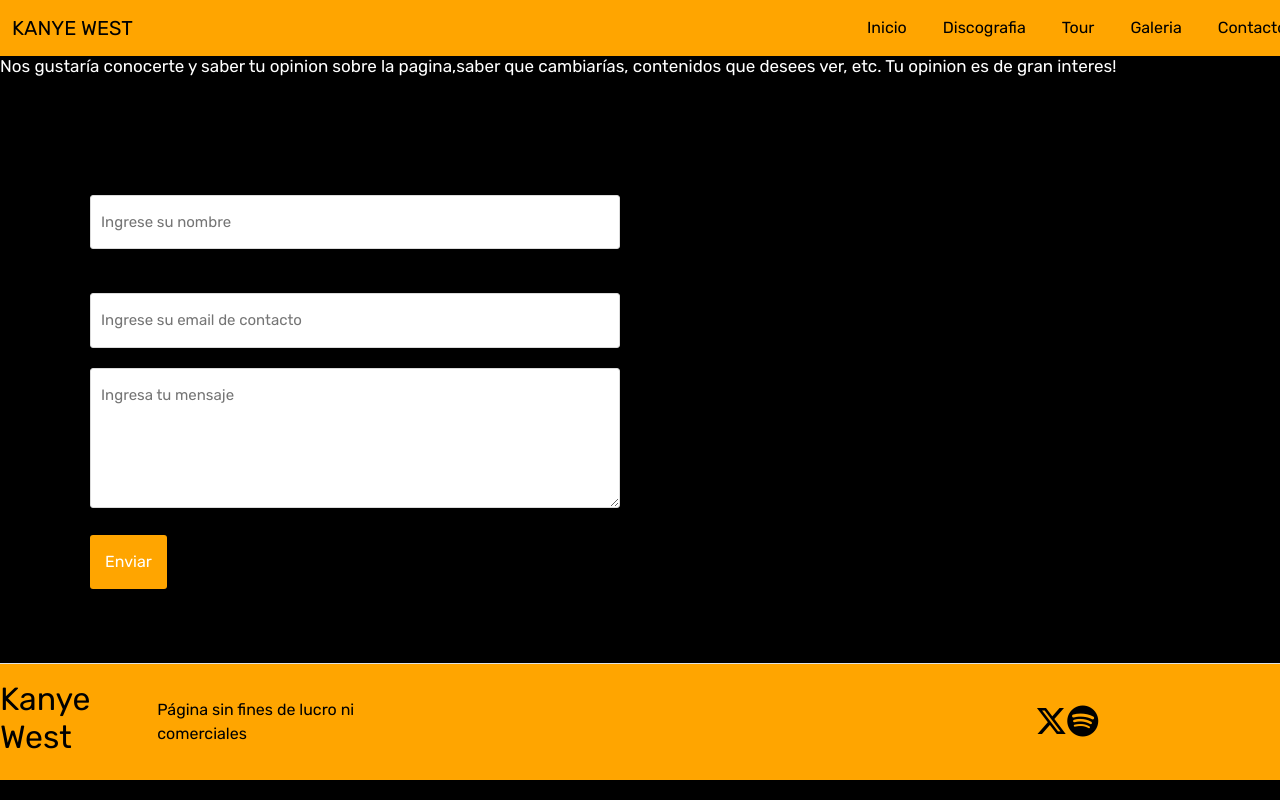
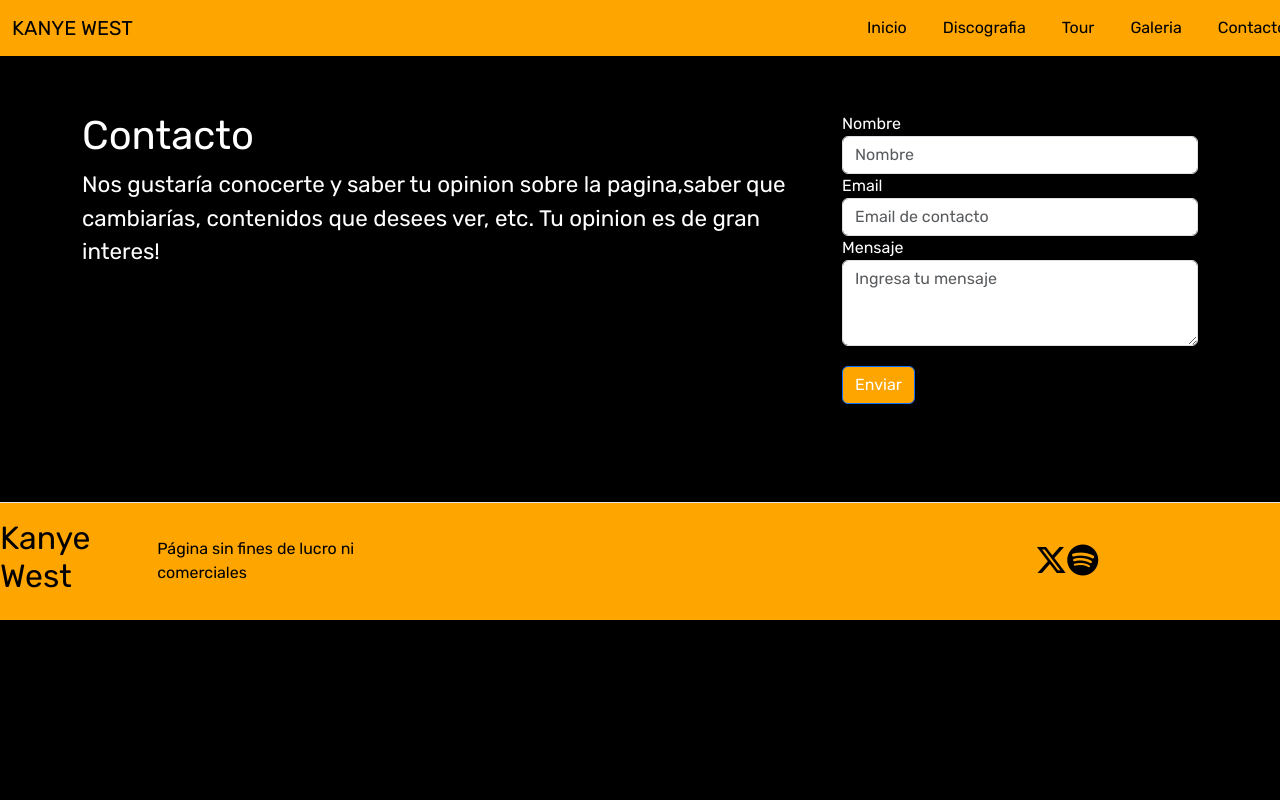
Before and after one commit to GonzaloGaleano1/proyecto-coderhouse, a website: page contacto.html in a window 1280 px wide. Drawn offline with nearby package versions, Linux system fonts and the light colour scheme.

Commit message:
PreEntrega3-Galeano

```diff
--- a/contacto.html
+++ b/contacto.html
@@ -37,20 +37,34 @@
 
     </nav>
     <!-- Formulario -->
-    <h1 class="contacto">Contacto</h1>
-    <p class="contacto-p">Nos gustaría conocerte y saber tu opinion sobre la pagina,saber que cambiarías, contenidos que
-        desees ver, etc. Tu opinion es de gran interes!</p>
-
-    <section class="container-form">
-        <form action="" method="post">
-            <label for="Nombre"></label>
-            <input class="campo" type="text" id="nombre" name="nombre" placeholder="Ingrese su nombre">
-            <label for="Email"></label>
-            <input class="campo" type="text" id="email" name="email" placeholder="Ingrese su email de contacto">
-            <textarea name="mensaje" placeholder="Ingresa tu mensaje"></textarea>
-            <input type="submit" name=enviar value="Enviar" class="btn-enviar">
-        </form>
-    </section>
+    <div class="container pt-3 body_style mb-5">
+        <div class="row mt-5 mb-5">
+            <div class="col-12 col-md-8 col-lg-8 text-left">
+                <h1 class="mt-5">Contacto</h1>
+                <p class="lead text-white texto-contacto">Nos gustaría conocerte y saber tu opinion sobre la
+                    pagina,saber que cambiarías, contenidos que desees ver, etc. Tu opinion es de gran interes!</p>
+            </div>
+            <div class="col-12 col-md-4 col-lg-4 mt-5">
+                <form action="" method="post">
+                    <div class="form-group">
+                        <label for="exampleFormControlInput1">Nombre</label>
+                        <input type="text" class="form-control" id="exampleFormControlInput1" placeholder="Nombre">
+                    </div>
+                    <div class="form-group">
+                        <label for="exampleInputEmail1">Email</label>
+                        <input type="email" class="form-control" id="exampleInputEmail1" aria-describedby="emailHelp"
+                            placeholder="Email de contacto">
+                    </div>
+                    <div class="form-group">
+                        <label for="exampleFormControlTextarea1">Mensaje</label>
+                        <textarea class="form-control" id="exampleFormControlTextarea1" rows="3"
+                            placeholder="Ingresa tu mensaje"></textarea>
+                    </div>
+                    <button type="submit" class="btn btn-primary">Enviar</button>
+                </form>
+            </div>
+        </div>
+    </div>
 
     <!-- Footer -->
     <footer class="d-flex flex-wrap justify-content-between align-items-center py-3 my-4 border-top">
--- a/scss/style.scss
+++ b/scss/style.scss
@@ -4,6 +4,7 @@
 $color_4: initial;
 $color_5: rgb(255, 255, 255);
 $font-family_1: 'Rubik', sans-serif;
+$fuentecontacto: 1.4em;
 $background-color_1: rgb(0, 0, 0);
 $background-color_2: orange;
 $background-color_3: rgb(230, 196, 3);
@@ -12,9 +13,11 @@
 * {
 	text-decoration: none;
 }
+
 body {
 	background-color: $background-color_1;
 	font-family: $font-family_1;
+
 }
 h1{
 	color: $color_2;
@@ -91,6 +94,9 @@
 .pt-3{
 	padding-top: 1rem;
 }
+.body_style{
+	color: white;
+}
 .img-fluid{
 	position: relative;
 	top: 100px;
@@ -150,7 +156,7 @@
 	padding: 15px;
 }
 .donda-ye {
-	width: 340px;
+	width: 310px;
 	padding: 15px;
 }
 .yeezus {
@@ -191,7 +197,7 @@
 }
 .parallax{
 	background-image: url(../img/7121685.jpg);
-	height: 350px;
+	height: 400px;
 	background-attachment: fixed;
 	background-position: center;
 	background-repeat: no-repeat;
@@ -290,7 +296,9 @@
     box-shadow: 1px 1px 4px #222;
 
 }
-
+.texto-contacto{
+	font-size: $fuentecontacto;
+}
 .contacto {
 	margin-bottom: 15px;
 	font-size: 2em;
```
Also changed, not shown: discografia.html (+6 -3 lines), index.html (+2 -1 lines), css/style.css, 1 other file.
